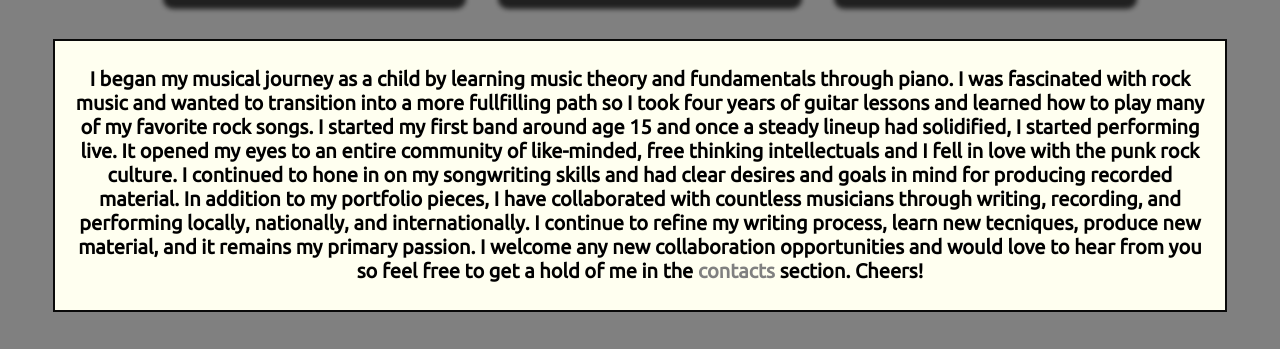
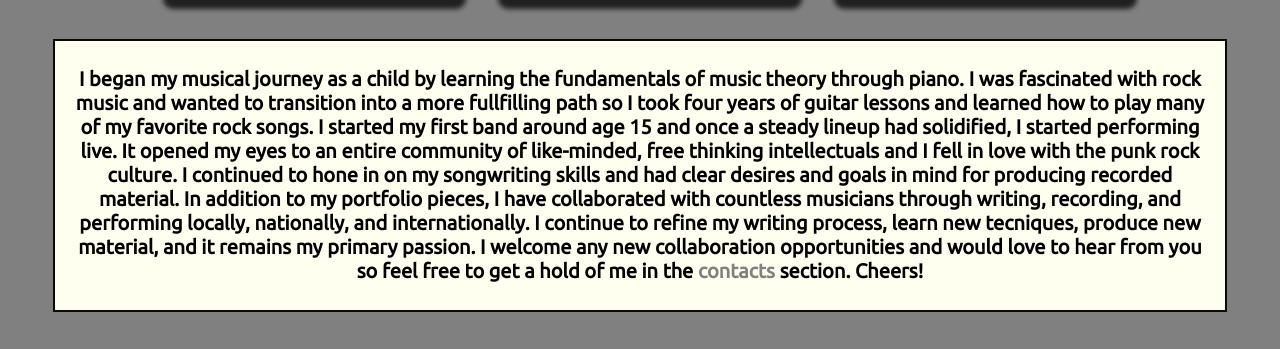
Before and after one commit to jlboba/django_contacts, a Django app: page /about in a window 1280 px wide. Shown: the part 440-789 px from the top of the page. Run offline with Django 3.2, Linux system fonts and the light colour scheme.

Commit message:
pushing minor change to trigger webhook event

```diff
--- a/contacts/templates/contacts/about.html
+++ b/contacts/templates/contacts/about.html
@@ -7,7 +7,7 @@
 <img src='https://i.imgur.com/JU8FoCG.jpg' id='me' />
 </div><br>
 <div class='about'>
-<h4>I began my musical journey as a child by learning music theory and fundamentals through piano. I was fascinated with rock music and wanted to transition into a more fullfilling path so I took four years of guitar lessons and learned how to play many of my favorite rock songs. I started my first band around age 15 and once a steady lineup had solidified, I started performing live. It opened my eyes to an entire community of like-minded, free thinking intellectuals and I fell in love with the punk rock culture. I continued to hone in on my songwriting skills and had clear desires and goals in mind for producing recorded material. In addition to my portfolio pieces, I have collaborated with countless musicians through writing, recording, and performing locally, nationally, and internationally. I continue to refine my writing process, learn new tecniques, produce new material, and it remains my primary passion. I welcome any new collaboration opportunities and would love to hear from you so feel free to get a hold of me in the <a href="{% url 'contact' %}" id='plain-text'> contacts </a> section. Cheers!<br>
+<h4>I began my musical journey as a child by learning the fundamentals of music theory through piano. I was fascinated with rock music and wanted to transition into a more fullfilling path so I took four years of guitar lessons and learned how to play many of my favorite rock songs. I started my first band around age 15 and once a steady lineup had solidified, I started performing live. It opened my eyes to an entire community of like-minded, free thinking intellectuals and I fell in love with the punk rock culture. I continued to hone in on my songwriting skills and had clear desires and goals in mind for producing recorded material. In addition to my portfolio pieces, I have collaborated with countless musicians through writing, recording, and performing locally, nationally, and internationally. I continue to refine my writing process, learn new tecniques, produce new material, and it remains my primary passion. I welcome any new collaboration opportunities and would love to hear from you so feel free to get a hold of me in the <a href="{% url 'contact' %}" id='plain-text'> contacts </a> section. Cheers!<br>
 </h4>
 </div><br>
 <div class='profile'>
```
